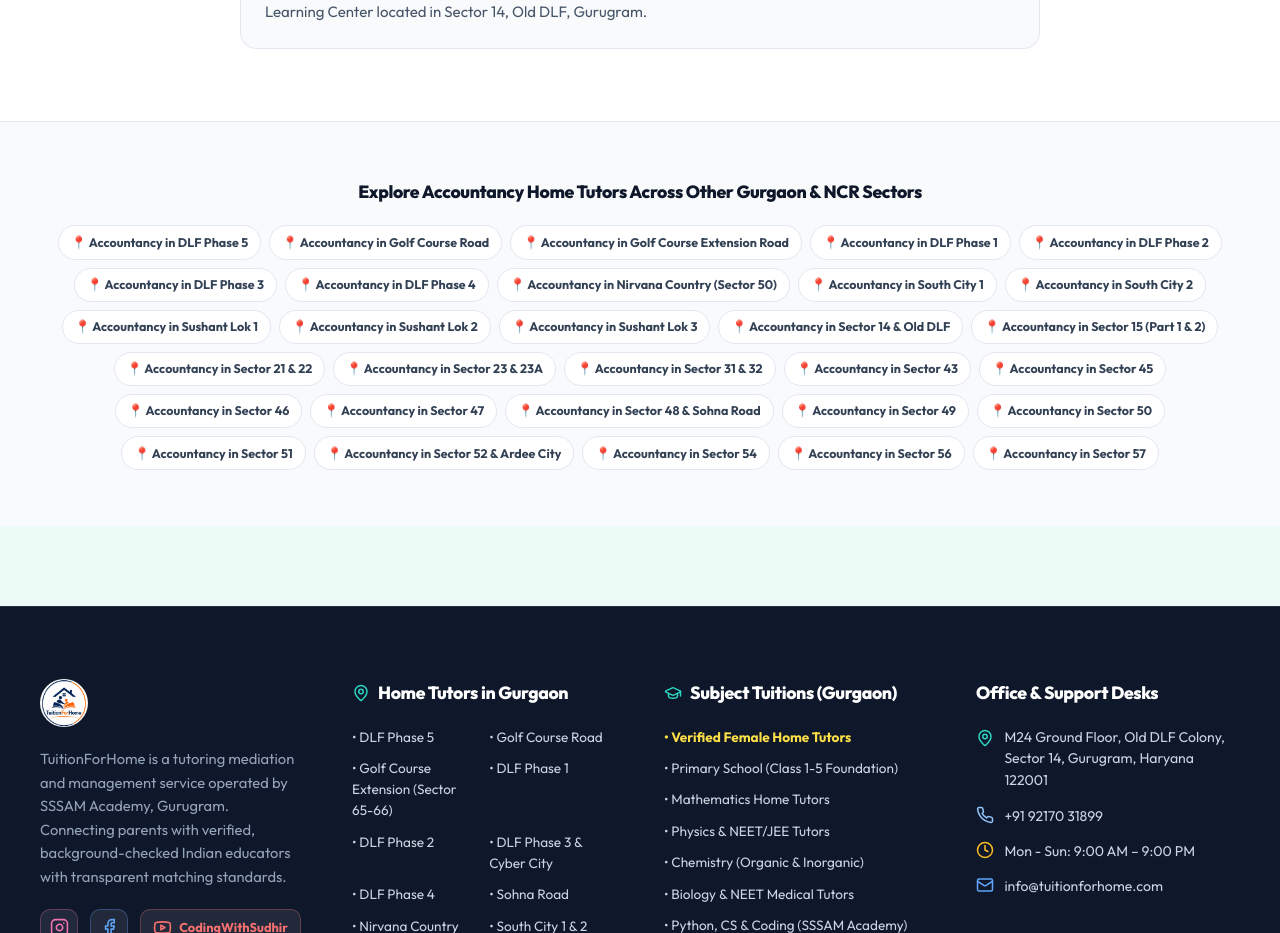
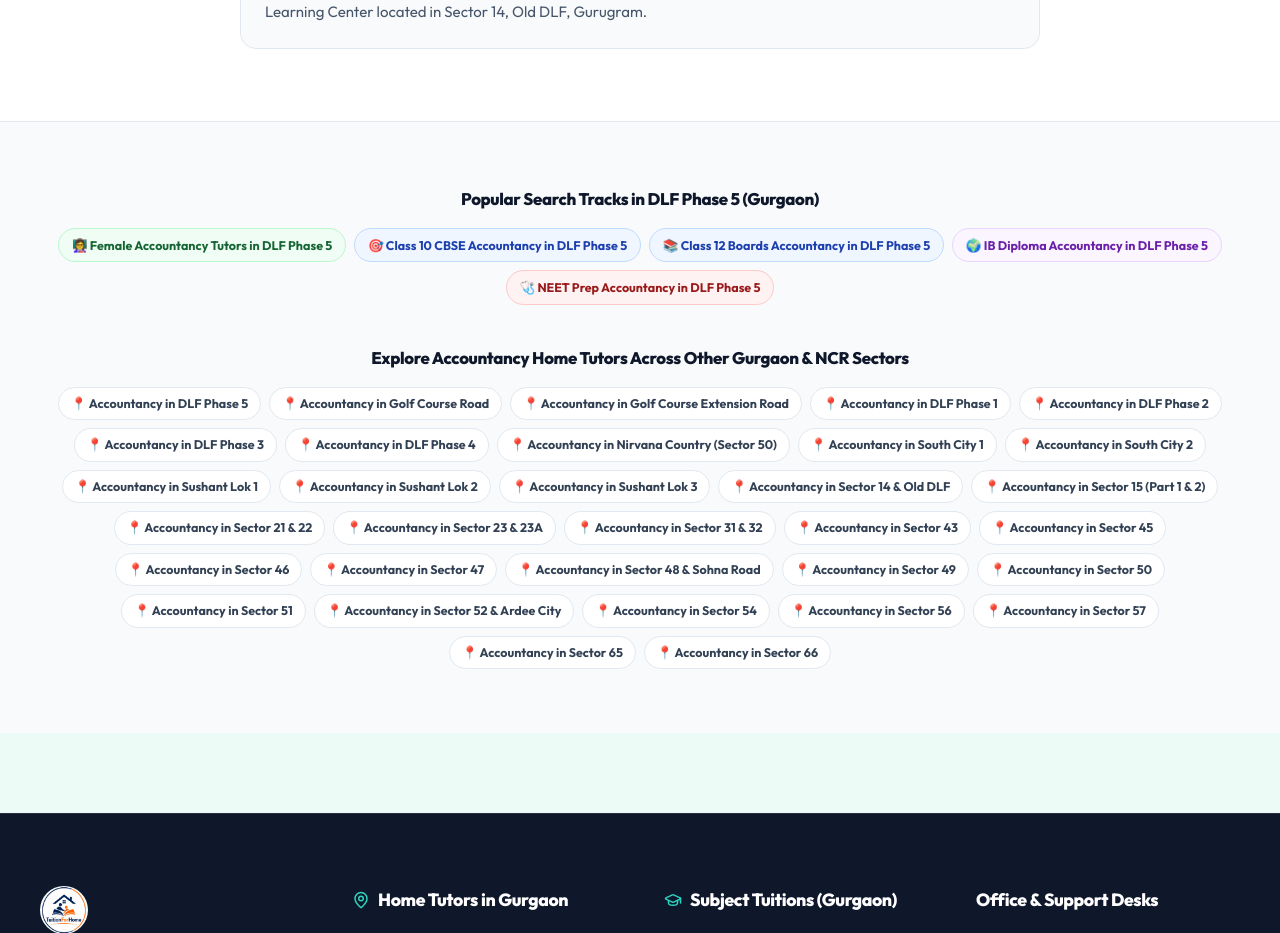
Before and after one commit to Sudhirkr85/tuition4home, a Next.js app: page /tuition/accounts-commerce-home-tutor-in-gurgaon in a window 1280 px wide. Shown: the part 3780-4713 px from the top of the page. Built offline with nearby package versions, Linux system fonts and the light colour scheme; no server answers; the database is empty.

Commit message:
feat(seo): enhance 2-tier multi-dimensional internal linking mesh for deep organic crawler discovery

```diff
--- a/src/app/tuition/[subject]/page.tsx
+++ b/src/app/tuition/[subject]/page.tsx
@@ -696,15 +696,56 @@
         </section>
 
         {/* =========================================================================
-            7. NEARBY LOCALITIES INTERNAL LINKING CLOUD
+            7. MULTI-DIMENSIONAL INTERNAL LINKING SPIDERWEB (GOOGLE CRAWLER ENGINE)
             ========================================================================= */}
-        <section style={{ padding: '3.5rem 0', backgroundColor: '#F8FAFC', borderTop: '1px solid #E2E8F0' }}>
+        <section style={{ padding: '4rem 0', backgroundColor: '#F8FAFC', borderTop: '1px solid #E2E8F0' }}>
           <div className="container">
-            <h3 style={{ fontSize: '1.1rem', fontWeight: 800, color: '#0F172A', marginBottom: '1.25rem', textAlign: 'center' }}>
+            {/* Grid 1: Related Search Intent Tracks in this Locality */}
+            <div style={{ marginBottom: '2.5rem' }}>
+              <h3 style={{ fontSize: '1.05rem', fontWeight: 800, color: '#0F172A', marginBottom: '1rem', textAlign: 'center' }}>
+                Popular Search Tracks in {payload.locality.name} ({payload.locality.city})
+              </h3>
+              <div style={{ display: 'flex', flexWrap: 'wrap', gap: '0.5rem', justifyContent: 'center' }}>
+                <Link
+                  href={`/tuition/female-${payload.subject.slug}-home-tutor-in-${payload.locality.slug}`}
+                  style={{ fontSize: '0.78rem', fontWeight: 700, backgroundColor: '#F0FDF4', color: '#166534', border: '1px solid #BBF7D0', padding: '0.4rem 0.8rem', borderRadius: '999px', textDecoration: 'none' }}
+                >
+                  👩‍🏫 Female {payload.subject.name} Tutors in {payload.locality.name}
+                </Link>
+                <Link
+                  href={`/tuition/class-10-cbse-${payload.subject.slug}-home-tutor-in-${payload.locality.slug}`}
+                  style={{ fontSize: '0.78rem', fontWeight: 700, backgroundColor: '#EFF6FF', color: '#1E40AF', border: '1px solid #BFDBFE', padding: '0.4rem 0.8rem', borderRadius: '999px', textDecoration: 'none' }}
+                >
+                  🎯 Class 10 CBSE {payload.subject.name} in {payload.locality.name}
+                </Link>
+                <Link
+                  href={`/tuition/class-12-cbse-${payload.subject.slug}-home-tutor-in-${payload.locality.slug}`}
+                  style={{ fontSize: '0.78rem', fontWeight: 700, backgroundColor: '#EFF6FF', color: '#1E40AF', border: '1px solid #BFDBFE', padding: '0.4rem 0.8rem', borderRadius: '999px', textDecoration: 'none' }}
+                >
+                  📚 Class 12 Boards {payload.subject.name} in {payload.locality.name}
+                </Link>
+                <Link
+                  href={`/tuition/ib-board-${payload.subject.slug}-home-tutor-in-${payload.locality.slug}`}
+                  style={{ fontSize: '0.78rem', fontWeight: 700, backgroundColor: '#FAF5FF', color: '#6B21A8', border: '1px solid #E9D5FF', padding: '0.4rem 0.8rem', borderRadius: '999px', textDecoration: 'none' }}
+                >
+                  🌍 IB Diploma {payload.subject.name} in {payload.locality.name}
+                </Link>
+                <Link
+                  href={`/tuition/neet-${payload.subject.slug}-home-tutor-in-${payload.locality.slug}`}
+                  style={{ fontSize: '0.78rem', fontWeight: 700, backgroundColor: '#FEF2F2', color: '#991B1B', border: '1px solid #FECACA', padding: '0.4rem 0.8rem', borderRadius: '999px', textDecoration: 'none' }}
+                >
+                  🩺 NEET Prep {payload.subject.name} in {payload.locality.name}
+                </Link>
+              </div>
+            </div>
+
+            {/* Grid 2: Nearby Adjacent Localities & Sectors */}
+            <div>
+              <h3 style={{ fontSize: '1.05rem', fontWeight: 800, color: '#0F172A', marginBottom: '1rem', textAlign: 'center' }}>
                 Explore {payload.subject.name} Home Tutors Across Other {payload.locality.city} &amp; NCR Sectors
               </h3>
               <div style={{ display: 'flex', flexWrap: 'wrap', gap: '0.5rem', justifyContent: 'center' }}>
-              {PSEO_LOCALITIES.slice(0, 30).map((loc) => (
+                {PSEO_LOCALITIES.slice(0, 32).map((loc) => (
                   <Link
                     key={loc.slug}
                     href={`/tuition/${payload.subject.slug}-home-tutor-in-${loc.slug}`}
@@ -714,7 +755,7 @@
                       backgroundColor: '#FFFFFF',
                       color: '#334155',
                       border: '1px solid #E2E8F0',
-                    padding: '0.4rem 0.75rem',
+                      padding: '0.38rem 0.75rem',
                       borderRadius: '999px',
                       textDecoration: 'none',
                       transition: 'all 0.2s ease',
@@ -725,6 +766,7 @@
                 ))}
               </div>
             </div>
+          </div>
         </section>
       </main>
 
```
Lines whose indentation alone changed are shown as unchanged.
